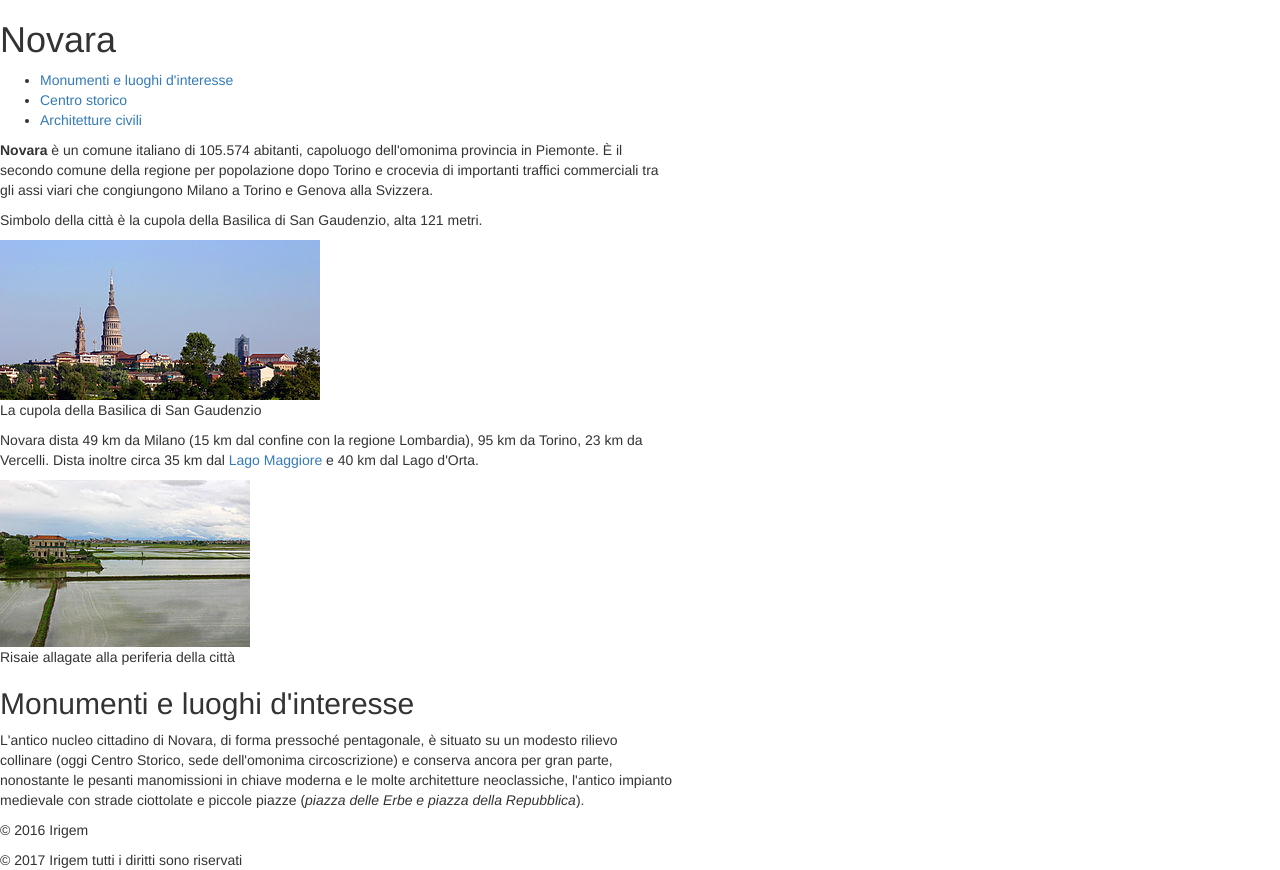
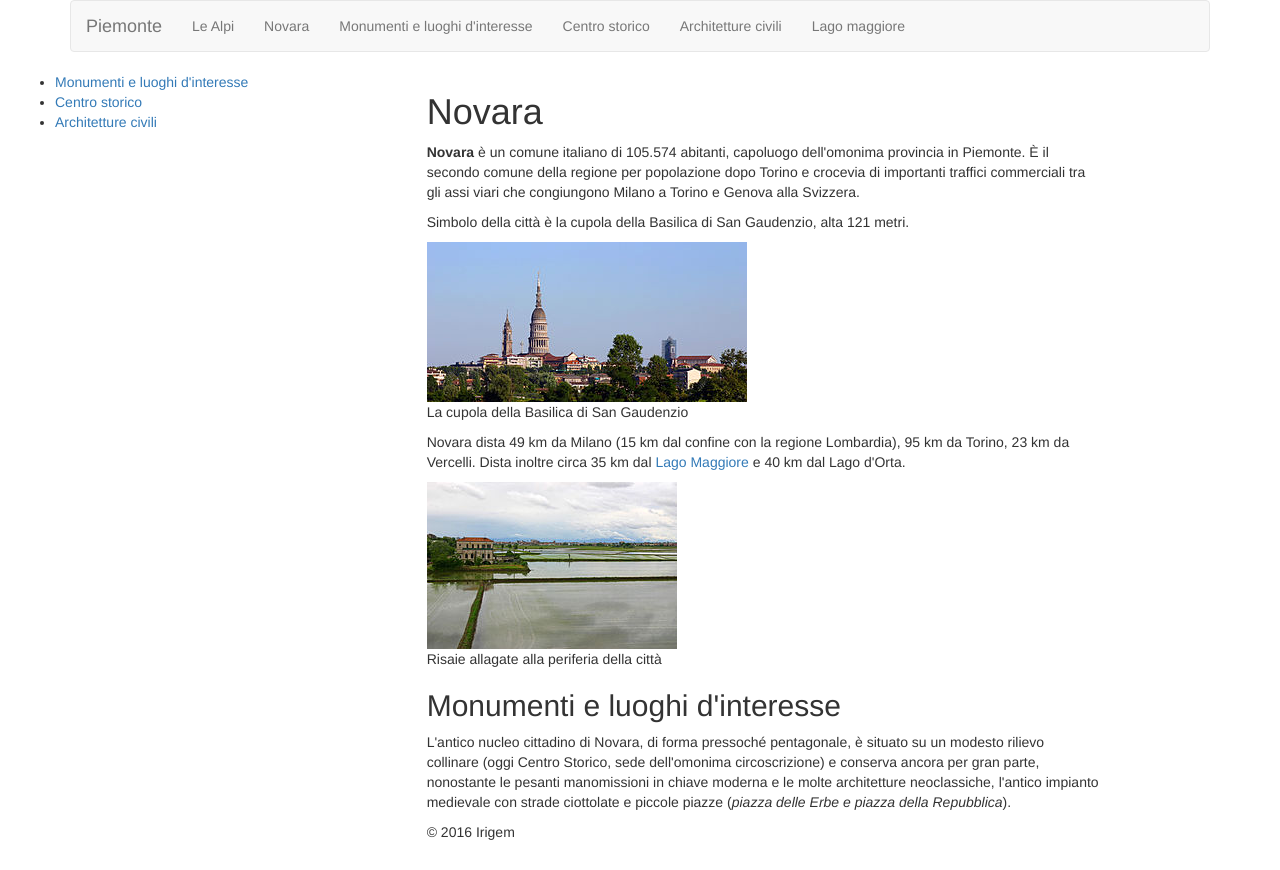
Before and after one commit to tommasomocellin12/piemonte-bootstrap, a plain HTML site: page novara.html in a window 1280 px wide. Drawn offline with Linux system fonts and the light colour scheme.

Commit message:
Ho aggiunto il tag <aside> grazie al quale ho migliorato la presentazione del sito

```diff
--- a/novara.html
+++ b/novara.html
@@ -21,15 +21,41 @@
 		<link href="css/custom.css" rel="stylesheet">
 	</head>
 	<body>
-		<section>
-	    <h1>Novara</h1>
+		<div id="wrapper">
+			<header>
+				<div class="container">
+					<nav class="navbar navbar-default">
+						<div clas="container-fluid">
+							<div class="navbar-hearder">
+								<a class="navbar-brand" href="index.html"/>
+								Piemonte
+								</a>
+							</div>
+						</div>
+						<ul class="nav navbar-nav">
+							<li><a href="le-alpi.html">Le Alpi</a></li>
+							<li><a href="novara.html">Novara</a></li>
+							<li><a href="monumenti-e-luoghi-d-interesse.html">Monumenti e luoghi d'interesse</a></li>
+							<li><a href="centro-storico.html">Centro storico</a></li>
+							<li><a href="architetture-civili.html">Architetture civili</a></li>
+							<li><a href="lago-maggiore.html">Lago maggiore</a></li>
+						</ul>
+					</nav>
+				</div>
+			</header>
+			<div id="container" class="container-fluid">
+				<div class="row">
+					<aside class="col-md-4">
 		    			<nav>
 		    				<ul>
-	  		   <li><a href="Monumenti e luoghi d'interesse.html">Monumenti e luoghi d'interesse</a></li>
-	  		   <li><a href="Centro storico.html">Centro storico</a></li>
-	  	 	   <li><a href="Architetture civili.html">Architetture civili</a></li>
+			   		    		<li><a href="monumenti-e-luoghi-d-interesse.html">Monumenti e luoghi d'interesse</a></li>
+			  					<li><a href="centro-storico.html">Centro storico</a></li>
+			  	    			<li><a href="architetture-civili.html">Architetture civili</a></li>
 		           	 		</ul>
         				</nav>
+    				</aside>
+    			<div id="main" class="col-md-offset-4">
+		    	<h1>Novara</h1>
 			  	<p>
 			  	<strong>Novara</strong>
 			  	è un comune italiano di 105.574 abitanti, capoluogo dell'omonima provincia in Piemonte. È il<br/>secondo comune della regione per popolazione dopo Torino e crocevia di importanti traffici commerciali tra<br/>gli assi viari che congiungono Milano a Torino e Genova alla Svizzera.</p>
@@ -37,23 +63,21 @@
 			  	<img src="images/cupola-novara.jpg"/>
 			    <p>La cupola della Basilica di San Gaudenzio</p>
 			    <p>Novara dista 49 km da Milano (15 km dal confine con la regione Lombardia), 95 km da Torino, 23 km da<br/>Vercelli. Dista inoltre circa 35 km dal
-	    <a href="Lago maggiore.html">Lago Maggiore</a>
+			    <a href="lago-maggiore.html">Lago Maggiore</a>
 			    e 40 km dal Lago d'Orta.</p>
 			    <img src="images/risaie.jpg"/>
 			    <p>Risaie allagate alla periferia della città</p>
 			    <h2>Monumenti e luoghi d'interesse</h2>
-	    <p>L'antico nucleo cittadino di Novara, di forma pressoché pentagonale, è situato su un modesto rilievo<br/>collinare (oggi Centro Storico, sede dell'omonima circoscrizione) e conserva ancora per gran parte,<br/>nonostante le pesanti manomissioni in chiave moderna e le molte architetture neoclassiche, l'antico impianto<br/>medievale con strade ciottolate e piccole piazze (<em>piazza delle Erbe e piazza della Repubblica</em>).</p>
-	  	</section>
+			    <p>L'antico nucleo cittadino di Novara, di forma pressoché pentagonale, è situato su un modesto rilievo<br/>collinare (oggi Centro Storico, sede dell'omonima circoscrizione) e conserva ancora per gran parte,<br/>nonostante le pesanti manomissioni in chiave moderna e le molte architetture neoclassiche, l'antico impianto<br/>medievale con strade ciottolate e piccole piazze (<em>piazza delle Erbe e piazza della Repubblica</em>).
+			    </p>
 			    <footer>
 			      <p>&copy; 2016 Irigem</p>
 			    </footer>
+			</div>
 
 			<!-- jQuery (necessary fot Boostrap's JavaScript plugins) -->
 			<script src="js/vendor/jquery-1.11.3.min.js"></script>
 			<!-- Include all compiled plugins (below), or include individual files as needed -->
 			<script src="js/vendor/bootstrap.min.js"></script>
-		<footer>
-			&copy; 2017 Irigem  tutti i diritti sono riservati
-		</footer>
 	</body>
 </html>
```
Also changed, not shown: architetture-civili.html (+26 -3 lines), centro-storico.html (+26 -3 lines), index.html (+21 -17 lines), lago-maggiore.html (+28 -5 lines), le-alpi.html (+23 -0 lines), monumenti-e-luoghi-d-interesse.html (+23 -0 lines). Lines whose indentation alone changed are shown as unchanged.
